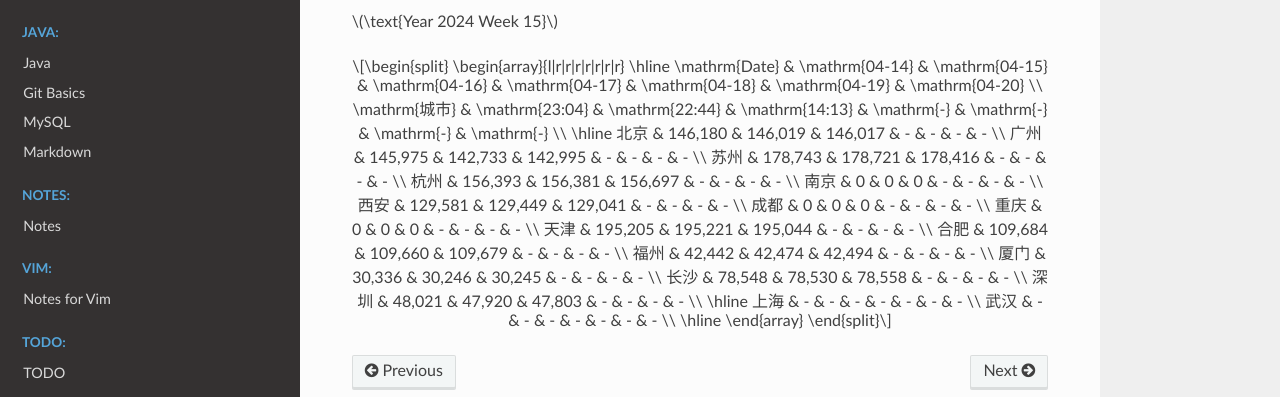
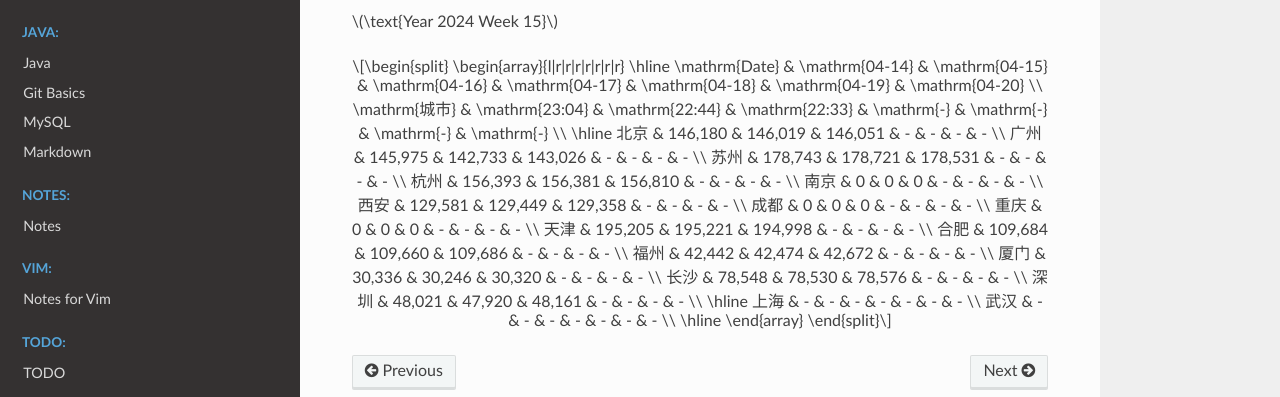
Before and after one commit to Pyrad/pyradnotes, a Sphinx documentation site: the page built from source/RealEstate/resalenumbers2024.md, in a window 1280 px wide and 900 px high, scrolled down 7398 px. Shown: the part 380-777 px from the top of the window. Built offline with Sphinx 7.4.7 and the Read the Docs theme 2.0.0, drawn with Linux system fonts in a browser that asks for light colours; a script that is not in the unit is left out.

Commit message:
Realestate Update resale numbers 2024-04-16 22:33

```diff
--- a/source/RealEstate/resalenumbers2024.md
+++ b/source/RealEstate/resalenumbers2024.md
@@ -491,22 +491,22 @@ $$
 \begin{array}{l|r|r|r|r|r|r|r}
 \hline
 \mathrm{Date} & \mathrm{04-14} & \mathrm{04-15} & \mathrm{04-16} & \mathrm{04-17} & \mathrm{04-18} & \mathrm{04-19} & \mathrm{04-20} \\
-\mathrm{城市} & \mathrm{23:04} & \mathrm{22:44} & \mathrm{14:13} & \mathrm{-} & \mathrm{-} & \mathrm{-} & \mathrm{-} \\
+\mathrm{城市} & \mathrm{23:04} & \mathrm{22:44} & \mathrm{22:33} & \mathrm{-} & \mathrm{-} & \mathrm{-} & \mathrm{-} \\
 \hline
-北京 & 146,180 & 146,019 & 146,017 & - & - & - & - \\
-广州 & 145,975 & 142,733 & 142,995 & - & - & - & - \\
-苏州 & 178,743 & 178,721 & 178,416 & - & - & - & - \\
-杭州 & 156,393 & 156,381 & 156,697 & - & - & - & - \\
+北京 & 146,180 & 146,019 & 146,051 & - & - & - & - \\
+广州 & 145,975 & 142,733 & 143,026 & - & - & - & - \\
+苏州 & 178,743 & 178,721 & 178,531 & - & - & - & - \\
+杭州 & 156,393 & 156,381 & 156,810 & - & - & - & - \\
 南京 & 0 & 0 & 0 & - & - & - & - \\
-西安 & 129,581 & 129,449 & 129,041 & - & - & - & - \\
+西安 & 129,581 & 129,449 & 129,358 & - & - & - & - \\
 成都 & 0 & 0 & 0 & - & - & - & - \\
 重庆 & 0 & 0 & 0 & - & - & - & - \\
-天津 & 195,205 & 195,221 & 195,044 & - & - & - & - \\
-合肥 & 109,684 & 109,660 & 109,679 & - & - & - & - \\
-福州 & 42,442 & 42,474 & 42,494 & - & - & - & - \\
-厦门 & 30,336 & 30,246 & 30,245 & - & - & - & - \\
-长沙 & 78,548 & 78,530 & 78,558 & - & - & - & - \\
-深圳 & 48,021 & 47,920 & 47,803 & - & - & - & - \\
+天津 & 195,205 & 195,221 & 194,998 & - & - & - & - \\
+合肥 & 109,684 & 109,660 & 109,686 & - & - & - & - \\
+福州 & 42,442 & 42,474 & 42,672 & - & - & - & - \\
+厦门 & 30,336 & 30,246 & 30,320 & - & - & - & - \\
+长沙 & 78,548 & 78,530 & 78,576 & - & - & - & - \\
+深圳 & 48,021 & 47,920 & 48,161 & - & - & - & - \\
 \hline
 上海 & - & - & - & - & - & - & - \\
 武汉 & - & - & - & - & - & - & - \\
```
Also changed, not shown: 1 other file.
